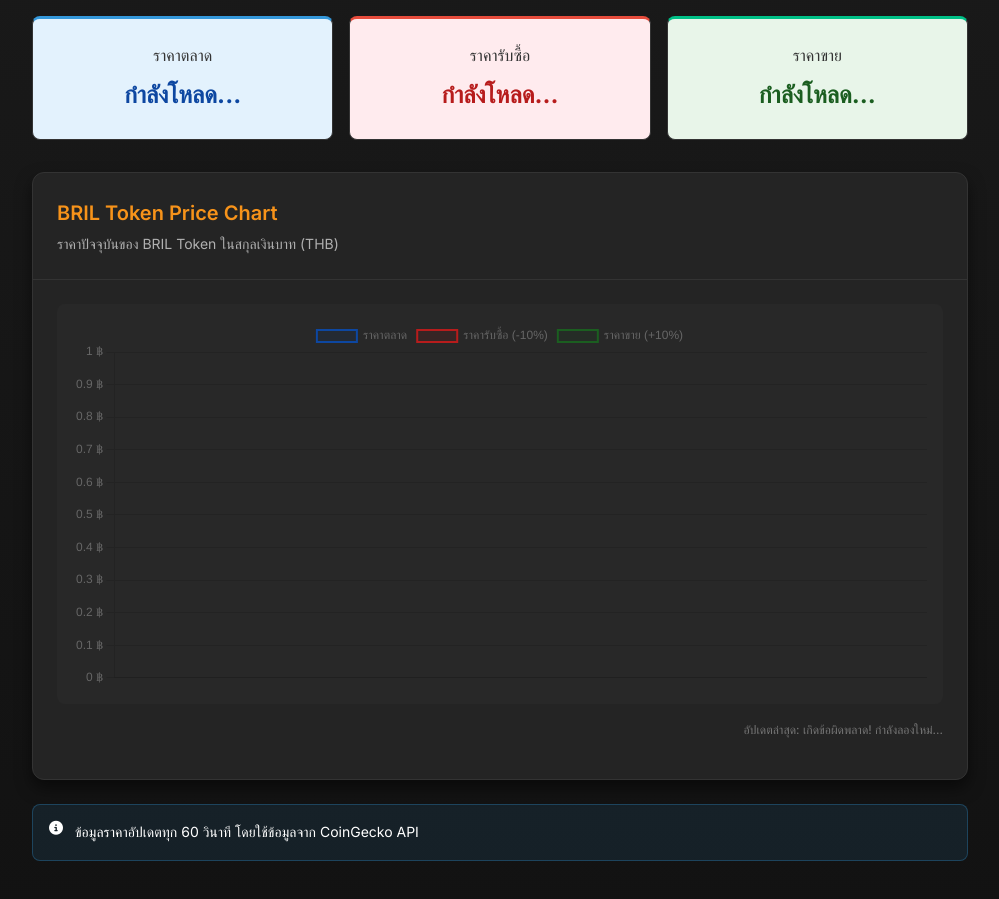
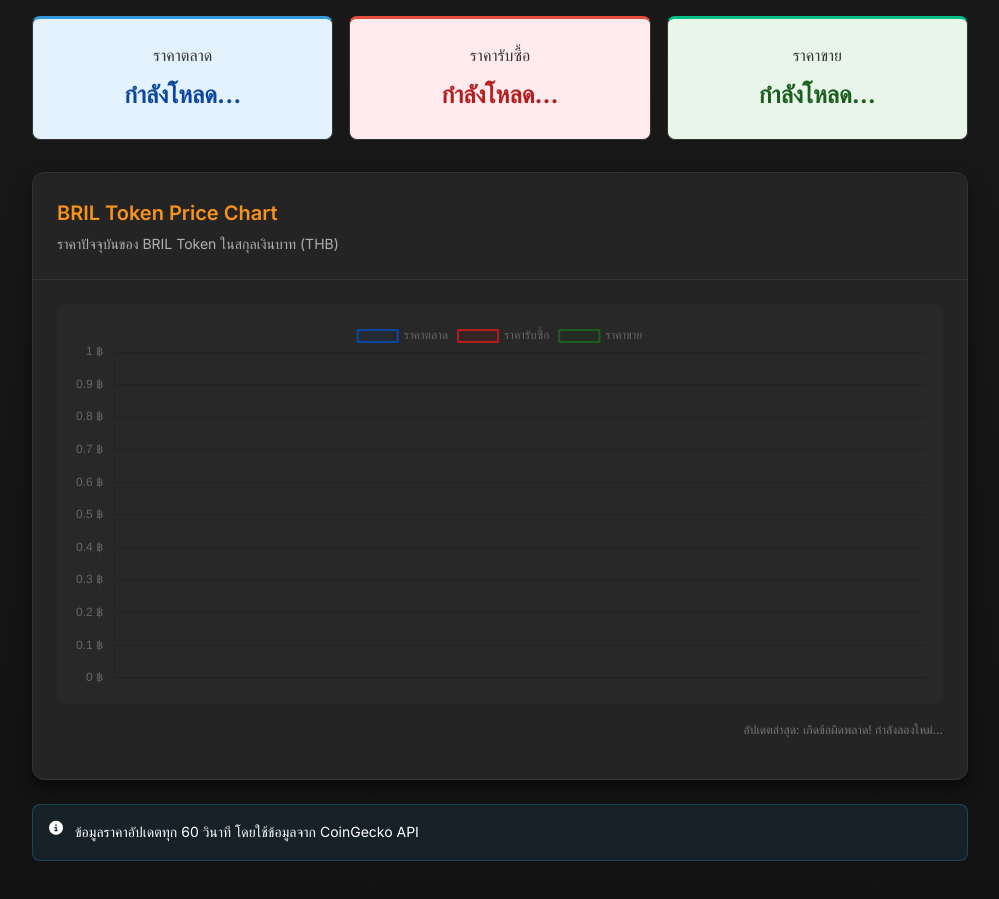
Before and after one commit to Bell-O/FortuneTelling, a plain HTML site: page dashboard.html in a window 1280 px wide. Shown: the part 167-1066 px from the top of the page, without its empty margins (140-1139 px from the left). Drawn offline with nearby package versions, Linux system fonts and the light colour scheme; no server answers.

Commit message:
Update dashboard.html

```diff
--- a/dashboard.html
+++ b/dashboard.html
@@ -166,7 +166,7 @@
                             tension: 0.4
                         },
                         {
-                            label: 'ราคารับซื้อ (-10%)',
+                            label: 'ราคารับซื้อ',
                             data: [],
                             borderColor: '#b71c1c',
                             backgroundColor: 'rgba(183, 28, 28, 0.1)',
@@ -174,7 +174,7 @@
                             tension: 0.4
                         },
                         {
-                            label: 'ราคาขาย (+10%)',
+                            label: 'ราคาขาย',
                             data: [],
                             borderColor: '#1b5e20',
                             backgroundColor: 'rgba(27, 94, 32, 0.1)',
```
